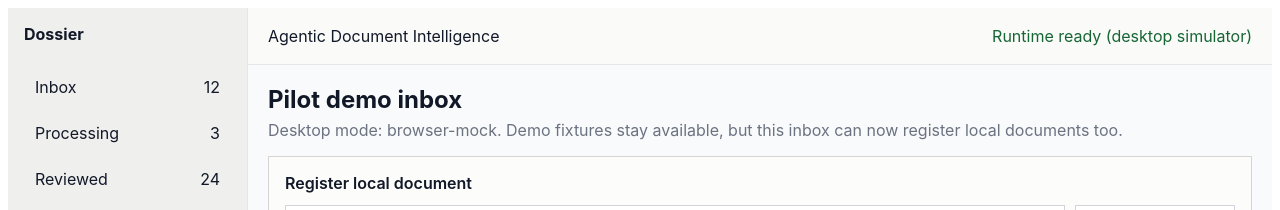
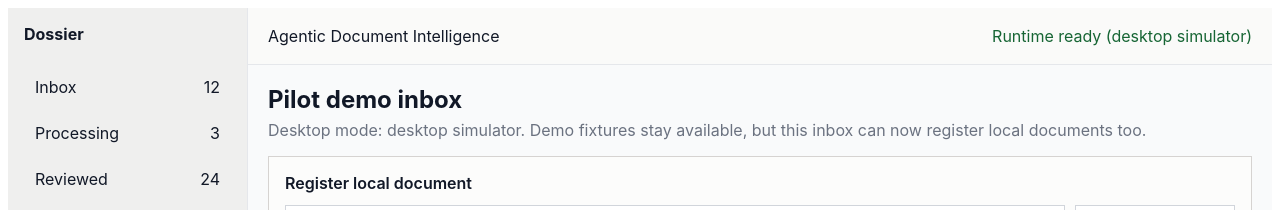
Before and after one commit to kyoo-147/Dossier, a React (Vite) app in the folder apps/desktop/: page /#/inbox in a window 1280 px wide. Before the commit this address led to /inbox. Shown: the top 210 px of the page. Built offline with nearby package versions, Linux system fonts and the light colour scheme.

Commit message:
feat: make desktop routing file-safe

```diff
--- a/apps/desktop/src/app/router.tsx
+++ b/apps/desktop/src/app/router.tsx
@@ -1,4 +1,4 @@
-import { BrowserRouter, Navigate, Route, Routes } from "react-router-dom";
+import { HashRouter, Navigate, Route, Routes } from "react-router-dom";
 import { AppShell } from "./layout/AppShell.js";
 import { DocumentsPage } from "../features/documents/DocumentsPage.js";
 import { InboxPage } from "../features/inbox/InboxPage.js";
@@ -9,7 +9,7 @@ import { WorkspacePage } from "../features/workspace/WorkspacePage.js";
 
 export function AppRouter() {
   return (
-    <BrowserRouter>
+    <HashRouter>
       <Routes>
         <Route element={<AppShell />}>
           <Route index element={<Navigate to="/inbox" replace />} />
@@ -21,6 +21,6 @@ export function AppRouter() {
           <Route path="/settings" element={<SettingsPage />} />
         </Route>
       </Routes>
-    </BrowserRouter>
+    </HashRouter>
   );
 }
--- a/apps/desktop/src/features/inbox/InboxPage.tsx
+++ b/apps/desktop/src/features/inbox/InboxPage.tsx
@@ -3,6 +3,10 @@ import { Link } from "react-router-dom";
 import { useRuntimeContext } from "../../app/platform/runtimeContext.js";
 import { FixtureSummaryCard } from "../workspace/FixtureSummaryCard.js";
 import { demoFixtures } from "../workspace/workspaceFixtures.js";
+
+function describeDesktopMode(mode: "browser-mock" | "tauri-live"): string {
+  return mode === "tauri-live" ? "desktop runtime" : "desktop simulator";
+}
 
 export function InboxPage() {
   const { documents, registerDocument, pickDocumentSource, mode } = useRuntimeContext();
@@ -16,7 +20,8 @@ export function InboxPage() {
       <div>
         <div style={{ fontSize: 24, fontWeight: 700 }}>Pilot demo inbox</div>
         <div style={{ color: "#6b7280", marginTop: 6 }}>
-          Desktop mode: {mode}. Demo fixtures stay available, but this inbox can now register local documents too.
+          Desktop mode: {describeDesktopMode(mode)}. Demo fixtures stay available, but this inbox can now register local
+          documents too.
         </div>
       </div>
       <section style={{ border: "1px solid #d6d3d1", background: "#fcfcfb", padding: 16, display: "grid", gap: 12 }}>
```
Also changed, not shown: 2 other files (tests, documents, lock files or other folders).
